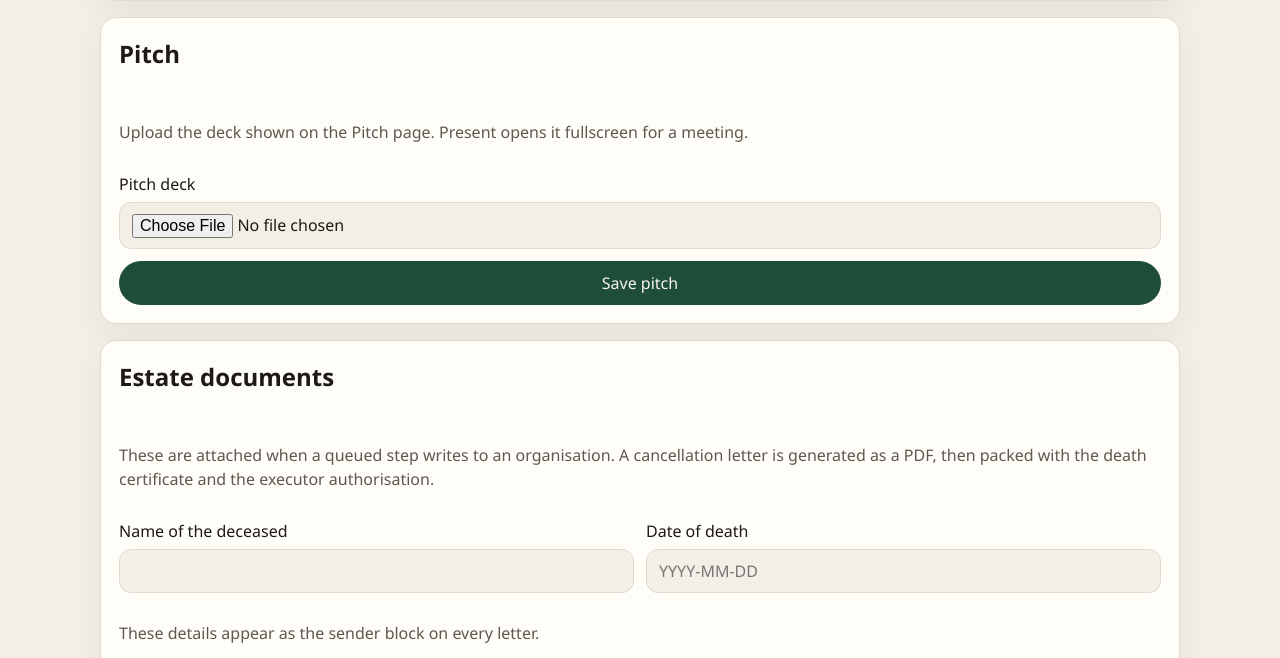
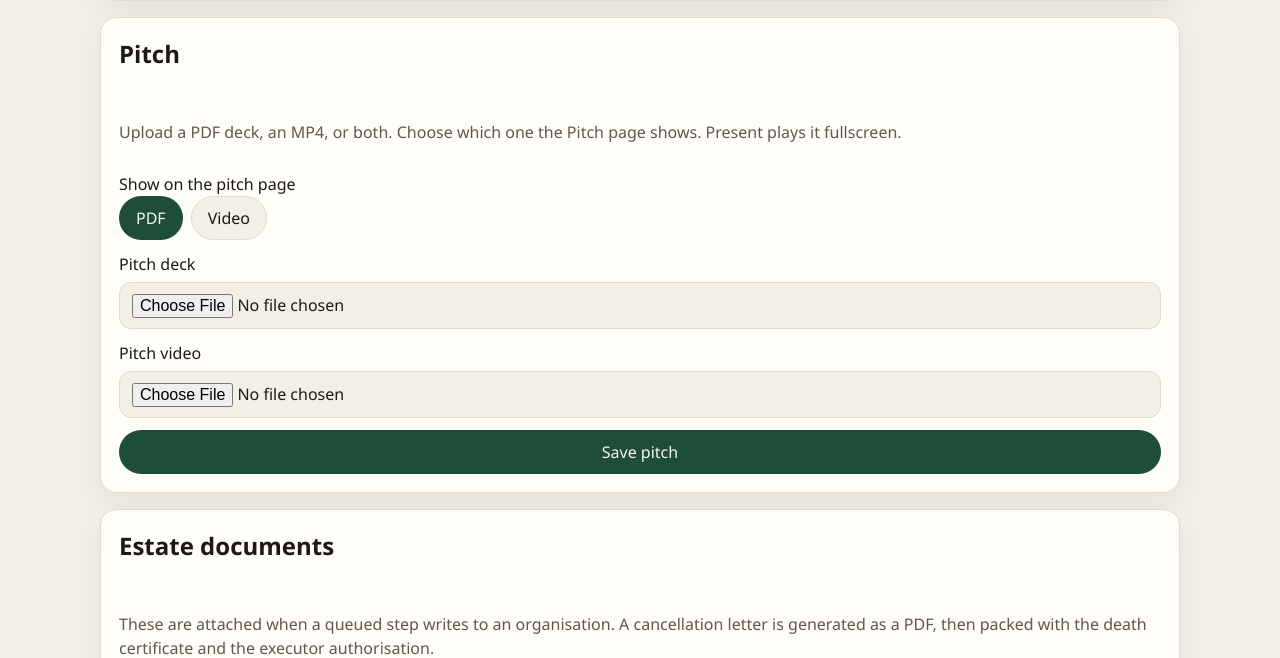
Before and after one commit to idealizer/lifevault, a FastAPI app: page /settings in a window 1280 px wide. Shown: the part 791-1449 px from the top of the page. Run offline with FastAPI, Linux system fonts and the light colour scheme; data that the repository does not hold is empty.

Commit message:
Let the pitch page present either the PDF deck or an MP4.
Co-authored-by: Cursor <cursoragent@cursor.com>

```diff
--- a/app/main.py
+++ b/app/main.py
@@ -74,7 +74,16 @@ from app.pipeline.guides import build_guide, openai_ready
 from app.pipeline.estate_actions import ESTATE_ACTIONS, actions_for
 from app.pipeline.import_mail import ImportError, parse_mail_file
 from app.pipeline.letters import estate_file, reply_path, save_estate_file, save_reply_file
-from app.pipeline.pitch import pitch_file, pitch_filename, save_pitch_file
+from app.pipeline.pitch import (
+    pitch_display_mode,
+    pitch_file,
+    pitch_filename,
+    pitch_video_file,
+    pitch_video_filename,
+    save_pitch_file,
+    save_pitch_video,
+    set_pitch_mode,
+)
 from app.pipeline.queue import start_queue
 from app.pipeline.scan import backfill_signals, execute_scan, message_body, window_start
 from app.vault_store import KINDS, VaultError, counts as vault_counts
@@ -670,6 +679,8 @@ def settings_page(request: Request):
         death_certificate_name=(estate_file("death_certificate").name if estate_file("death_certificate") else ""),
         authorisation_name=(estate_file("executor_authorisation").name if estate_file("executor_authorisation") else ""),
         pitch_name=pitch_filename() if pitch_file() else "",
+        pitch_video_name=pitch_video_filename() if pitch_video_file() else "",
+        pitch_mode=pitch_display_mode(),
     )
 
 
@@ -762,13 +773,17 @@ async def save_estate(
 
 @app.get("/pitch")
 def pitch_page(request: Request):
-    stored = pitch_file()
+    mode = pitch_display_mode()
+    has_pdf = pitch_file() is not None
+    has_video = pitch_video_file() is not None
+    show_video = mode == "video" and has_video
     return _render(
         request,
         "pitch.html",
         page="pitch",
-        has_pitch=stored is not None,
-        pitch_name=pitch_filename() or "Pitch deck",
+        has_pitch=has_pdf or has_video,
+        show_video=show_video,
+        pitch_name=(pitch_video_filename() if show_video else pitch_filename()) or "Pitch",
     )
 
 
@@ -785,15 +800,39 @@ def pitch_deck():
     )
 
 
+@app.get("/pitch/video")
+def pitch_video():
+    stored = pitch_video_file()
+    if not stored:
+        raise HTTPException(404, "No pitch video is stored.")
+    return FileResponse(
+        stored,
+        media_type="video/mp4",
+        content_disposition_type="inline",
+        filename=pitch_video_filename() or "deck.mp4",
+    )
+
+
 @app.post("/settings/pitch")
-async def save_pitch(pitch_pdf: UploadFile | None = File(None)):
-    if not pitch_pdf or not pitch_pdf.filename:
-        return _redirect("/settings", "Choose a PDF to upload.", "alert")
+async def save_pitch(
+    pitch_mode: str = Form("pdf"),
+    pitch_pdf: UploadFile | None = File(None),
+    pitch_video: UploadFile | None = File(None),
+):
     try:
-        save_pitch_file(pitch_pdf.filename, await pitch_pdf.read())
+        if pitch_pdf and pitch_pdf.filename:
+            save_pitch_file(pitch_pdf.filename, await pitch_pdf.read())
+        if pitch_video and pitch_video.filename:
+            save_pitch_video(pitch_video.filename, await pitch_video.read())
     except ValueError as exc:
         return _redirect("/settings", str(exc), "error")
-    return _redirect("/settings", "Pitch deck saved.")
+    mode = "video" if pitch_mode == "video" else "pdf"
+    if mode == "video" and pitch_video_file() is None:
+        return _redirect("/settings", "Upload an MP4 before showing the video.", "alert")
+    if mode == "pdf" and pitch_file() is None:
+        return _redirect("/settings", "Upload a PDF before showing the deck.", "alert")
+    set_pitch_mode(mode)
+    return _redirect("/settings", "Pitch saved.")
 
 
 @app.post("/sources/imap")
--- a/app/static/app.css
+++ b/app/static/app.css
@@ -301,6 +301,35 @@ dialog::backdrop { background: rgba(0, 0, 0, 0.45); }
 #credential-list .secret { margin-left: auto; max-width: 180px; overflow: hidden; text-overflow: ellipsis; white-space: nowrap; }
 #credential-dialog { width: min(480px, calc(100% - 32px)); }
 #credential-dialog textarea, #credential-dialog input, #credential-dialog select { width: 100%; box-sizing: border-box; }
+.pitch-switch { border: 0; margin: 0; padding: 0; display: flex; flex-wrap: wrap; gap: 8px; align-items: center; }
+.pitch-switch legend { width: 100%; padding: 0; color: var(--text); }
+.pitch-switch label { position: relative; }
+.pitch-switch input { position: absolute; opacity: 0; width: 1px; height: 1px; }
+.pitch-switch span {
+  min-height: 44px;
+  display: inline-flex;
+  align-items: center;
+  padding: 0 16px;
+  border-radius: 999px;
+  border: 1px solid var(--border);
+  background: var(--bg);
+  color: var(--text);
+}
+.pitch-switch input:checked + span { background: var(--accent); color: var(--accent-text); border-color: transparent; }
+.pitch-switch input:focus-visible + span { outline: 2px solid var(--focus); outline-offset: 2px; }
+.pitch-video { width: 100%; max-height: calc(100vh - 180px); background: #000; border-radius: 12px; }
+html.pitch-live .pitch-video,
+.pitch-video:fullscreen {
+  position: fixed;
+  inset: 0;
+  z-index: 80;
+  width: 100%;
+  height: 100%;
+  max-height: none;
+  object-fit: contain;
+  border-radius: 0;
+  background: #000;
+}
 #pitch-fullscreen { gap: 8px; }
 #pitch-fullscreen svg { width: 18px; height: 18px; }
 html.pitch-live,
--- a/app/static/app.js
+++ b/app/static/app.js
@@ -877,7 +877,54 @@ function bindCaseViewer() {
   });
 }
 
+function bindPitchVideo(video) {
+  const button = document.getElementById("pitch-fullscreen");
+  if (!button) return;
+
+  function live() {
+    return document.documentElement.classList.contains("pitch-live");
+  }
+
+  function closeStage() {
+    document.documentElement.classList.remove("pitch-live");
+    video.pause();
+    if (document.fullscreenElement) document.exitFullscreen().catch(() => {});
+  }
+
+  button.addEventListener("click", async () => {
+    document.documentElement.classList.add("pitch-live");
+    const target = video.requestFullscreen ? video : document.documentElement;
+    const request = target.requestFullscreen || target.webkitRequestFullscreen;
+    if (request) {
+      try {
+        await request.call(target);
+      } catch (error) {
+        /* The video still covers the screen when fullscreen is blocked. */
+      }
+    }
+    try {
+      await video.play();
+    } catch (error) {
+      showToast("The browser blocked playback. Press play on the video.", "alert");
+    }
+  });
+  document.addEventListener("fullscreenchange", () => {
+    if (!live()) return;
+    if (!document.fullscreenElement && !document.webkitFullscreenElement) closeStage();
+  });
+  document.addEventListener("keydown", (event) => {
+    if (!live() || event.key !== "Escape") return;
+    event.preventDefault();
+    closeStage();
+  });
+}
+
 function bindPitch() {
+  const video = document.getElementById("pitch-video");
+  if (video) {
+    bindPitchVideo(video);
+    return;
+  }
   const button = document.getElementById("pitch-fullscreen");
   const stage = document.getElementById("pitch-stage");
   const canvas = document.getElementById("pitch-canvas");
--- a/app/templates/settings.html
+++ b/app/templates/settings.html
@@ -50,11 +50,26 @@
 </section>
 <section class="panel stack">
   <h2>Pitch</h2>
-  <p class="muted">Upload the deck shown on the Pitch page. Present opens it fullscreen for a meeting.</p>
+  <p class="muted">Upload a PDF deck, an MP4, or both. Choose which one the Pitch page shows. Present plays it fullscreen.</p>
   <form method="post" action="/settings/pitch" enctype="multipart/form-data" class="stack">
+    <fieldset class="pitch-switch">
+      <legend>Show on the pitch page</legend>
+      <label>
+        <input type="radio" name="pitch_mode" value="pdf" {% if pitch_mode != 'video' %}checked{% endif %}>
+        <span>PDF</span>
+      </label>
+      <label>
+        <input type="radio" name="pitch_mode" value="video" {% if pitch_mode == 'video' %}checked{% endif %}>
+        <span>Video</span>
+      </label>
+    </fieldset>
     <label>Pitch deck
       {% if pitch_name %}<span class="pill">Saved: {{ pitch_name }}</span>{% endif %}
       <input type="file" name="pitch_pdf" accept="application/pdf,.pdf">
+    </label>
+    <label>Pitch video
+      {% if pitch_video_name %}<span class="pill">Saved: {{ pitch_video_name }}</span>{% endif %}
+      <input type="file" name="pitch_video" accept="video/mp4,.mp4">
     </label>
     <button class="btn primary" type="submit">Save pitch</button>
   </form>
```
Also changed, not shown: app/pipeline/pitch.py (+39 -0 lines), app/templates/pitch.html (+10 -4 lines), tests/test_pages.py (+22 -2 lines).
